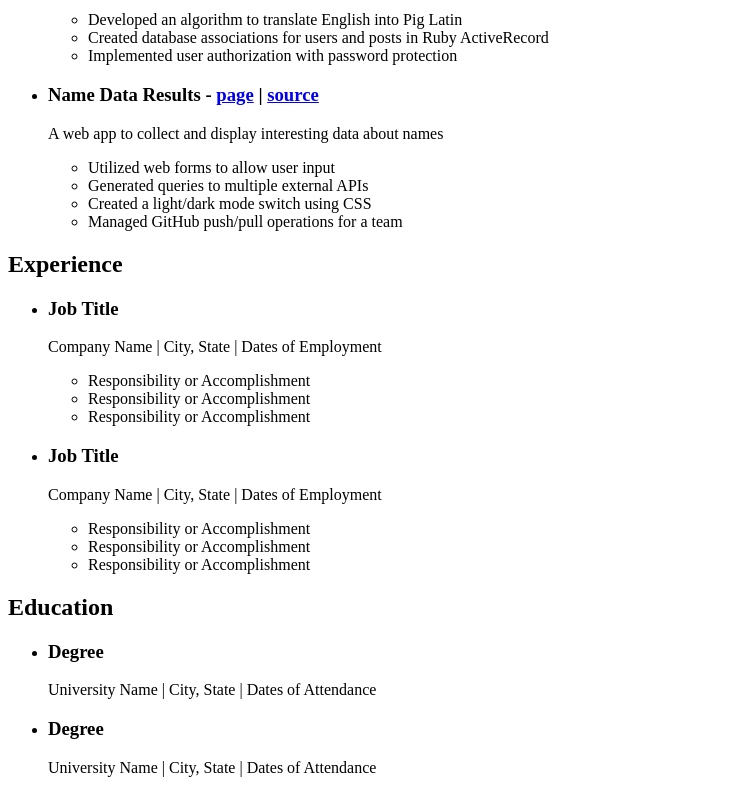
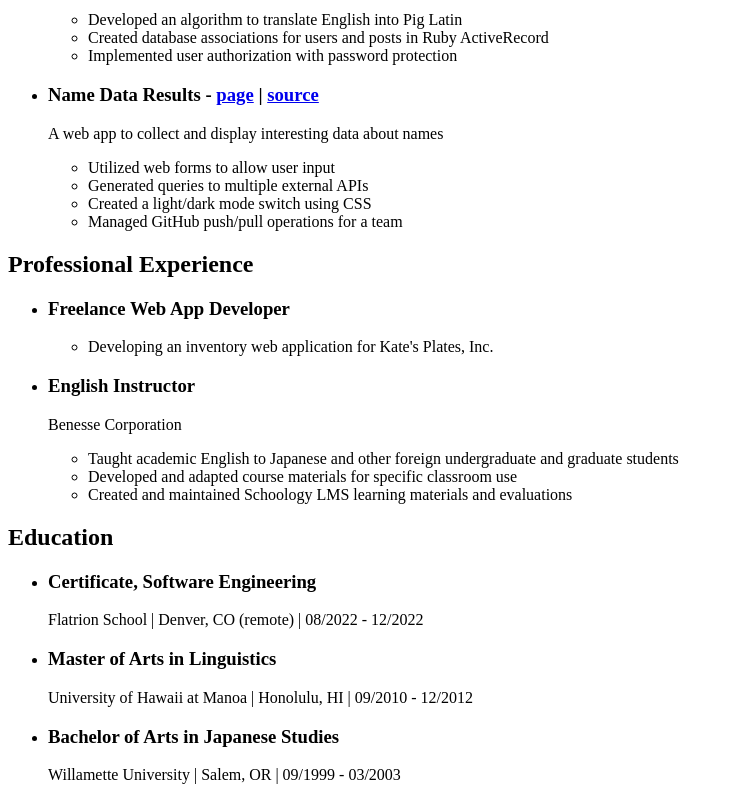
Before and after one commit to cmann80/resume-se, a plain HTML site: page index.html in a window 1280 px wide. Shown: the part 635-1435 px from the top of the page, without its empty margins (0-733 px from the left). Drawn offline with Linux system fonts and the light colour scheme.

Commit message:
finished resume content transfer

```diff
--- a/index.html
+++ b/index.html
@@ -66,24 +66,21 @@
         </section>
 
 		<section class="experience">
-			<h2>Experience</h2>
+			<h2>Professional Experience</h2>
 			<ul>
 				<li>
-					<h3>Job Title</h3>
-					<p>Company Name | City, State | Dates of Employment</p>
+					<h3>Freelance Web App Developer</h3>
 					<ul>
-						<li>Responsibility or Accomplishment</li>
-						<li>Responsibility or Accomplishment</li>
-						<li>Responsibility or Accomplishment</li>
+						<li>Developing an inventory web application for Kate's Plates, Inc.</li>
 					</ul>
 				</li>
 				<li>
-					<h3>Job Title</h3>
-					<p>Company Name | City, State | Dates of Employment</p>
+					<h3>English Instructor</h3>
+					<p>Benesse Corporation</p>
 					<ul>
-						<li>Responsibility or Accomplishment</li>
-						<li>Responsibility or Accomplishment</li>
-						<li>Responsibility or Accomplishment</li>
+						<li>Taught academic English to Japanese and other foreign undergraduate and graduate students</li>
+						<li>Developed and adapted course materials for specific classroom use</li>
+						<li>Created and maintained Schoology LMS learning materials and evaluations</li>
 					</ul>
 				</li>
 			</ul>
@@ -93,12 +90,16 @@
 			<h2>Education</h2>
 			<ul>
 				<li>
-					<h3>Degree</h3>
-					<p>University Name | City, State | Dates of Attendance</p>
+					<h3>Certificate, Software Engineering</h3>
+					<p>Flatrion School | Denver, CO (remote) | 08/2022 - 12/2022</p>
 				</li>
 				<li>
-					<h3>Degree</h3>
-					<p>University Name | City, State | Dates of Attendance</p>
+					<h3>Master of Arts in Linguistics</h3>
+					<p>University of Hawaii at Manoa | Honolulu, HI | 09/2010 - 12/2012</p>
+				</li>
+				<li>
+					<h3>Bachelor of Arts in Japanese Studies</h3>
+					<p>Willamette University | Salem, OR | 09/1999 - 03/2003</p>
 				</li>
 			</ul>
 		</section>
```
